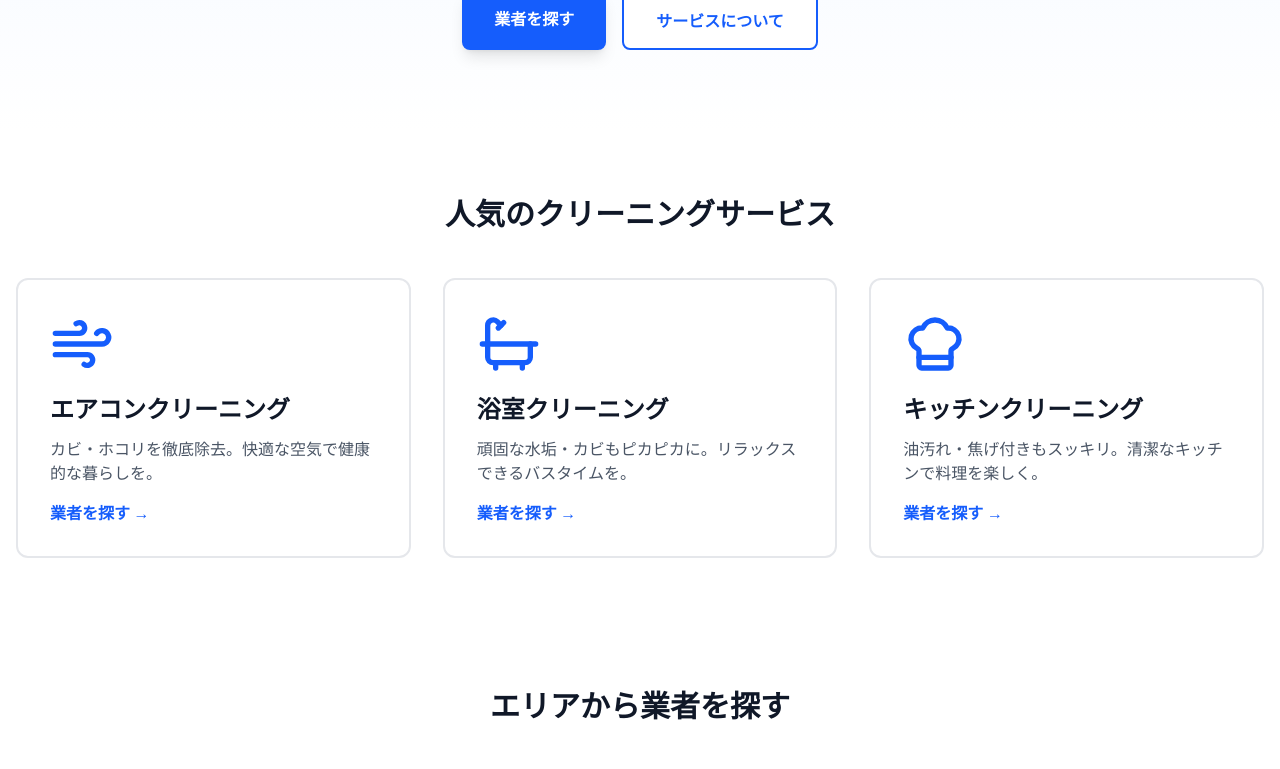
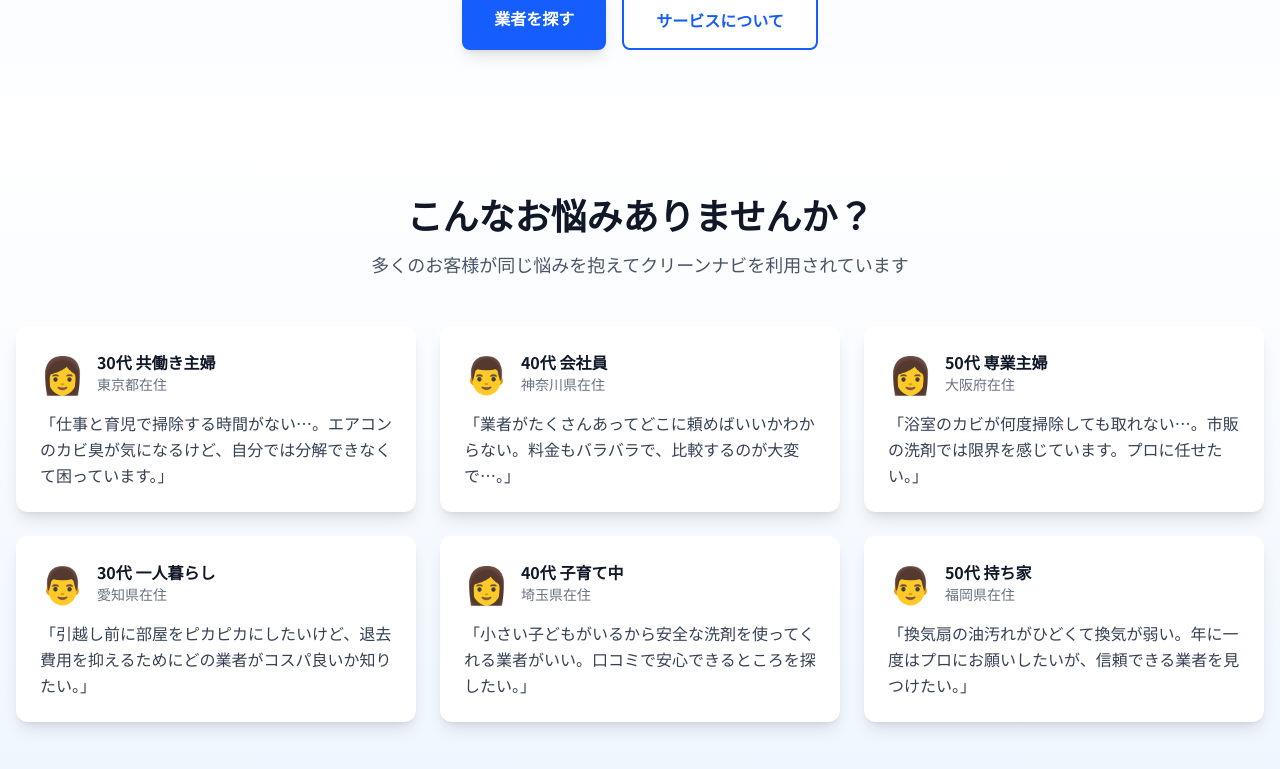
Before and after one commit to webmaster0818/site-001, a Next.js app: page / in a window 1280 px wide. Shown: the part 363-1132 px from the top of the page. Built offline with nearby package versions, Linux system fonts and the light colour scheme.

Commit message:
TOPページに「こんなお悩みありませんか？」セクション追加（6ペルソナ）

```diff
--- a/app/page.tsx
+++ b/app/page.tsx
@@ -107,6 +107,105 @@ export default function Home() {
             >
               サービスについて
             </Link>
+          </div>
+        </div>
+      </section>
+
+      {/* こんなお悩みありませんか？ */}
+      <section className="py-16 bg-gradient-to-b from-white to-blue-50">
+        <div className="container mx-auto px-4">
+          <div className="text-center mb-12">
+            <h3 className="text-3xl md:text-4xl font-bold text-gray-900 mb-4">
+              こんなお悩みありませんか？
+            </h3>
+            <p className="text-lg text-gray-600">
+              多くのお客様が同じ悩みを抱えてクリーンナビを利用されています
+            </p>
+          </div>
+          <div className="grid grid-cols-1 md:grid-cols-2 lg:grid-cols-3 gap-6 max-w-7xl mx-auto">
+            {/* ペルソナ1 */}
+            <div className="bg-white rounded-xl p-6 shadow-lg hover:shadow-xl transition">
+              <div className="flex items-center gap-3 mb-4">
+                <div className="text-4xl">👩</div>
+                <div>
+                  <div className="font-bold text-gray-900">30代 共働き主婦</div>
+                  <div className="text-sm text-gray-500">東京都在住</div>
+                </div>
+              </div>
+              <p className="text-gray-700 leading-relaxed">
+                「仕事と育児で掃除する時間がない…。エアコンのカビ臭が気になるけど、自分では分解できなくて困っています。」
+              </p>
+            </div>
+
+            {/* ペルソナ2 */}
+            <div className="bg-white rounded-xl p-6 shadow-lg hover:shadow-xl transition">
+              <div className="flex items-center gap-3 mb-4">
+                <div className="text-4xl">👨</div>
+                <div>
+                  <div className="font-bold text-gray-900">40代 会社員</div>
+                  <div className="text-sm text-gray-500">神奈川県在住</div>
+                </div>
+              </div>
+              <p className="text-gray-700 leading-relaxed">
+                「業者がたくさんあってどこに頼めばいいかわからない。料金もバラバラで、比較するのが大変で…。」
+              </p>
+            </div>
+
+            {/* ペルソナ3 */}
+            <div className="bg-white rounded-xl p-6 shadow-lg hover:shadow-xl transition">
+              <div className="flex items-center gap-3 mb-4">
+                <div className="text-4xl">👩</div>
+                <div>
+                  <div className="font-bold text-gray-900">50代 専業主婦</div>
+                  <div className="text-sm text-gray-500">大阪府在住</div>
+                </div>
+              </div>
+              <p className="text-gray-700 leading-relaxed">
+                「浴室のカビが何度掃除しても取れない…。市販の洗剤では限界を感じています。プロに任せたい。」
+              </p>
+            </div>
+
+            {/* ペルソナ4 */}
+            <div className="bg-white rounded-xl p-6 shadow-lg hover:shadow-xl transition">
+              <div className="flex items-center gap-3 mb-4">
+                <div className="text-4xl">👨</div>
+                <div>
+                  <div className="font-bold text-gray-900">30代 一人暮らし</div>
+                  <div className="text-sm text-gray-500">愛知県在住</div>
+                </div>
+              </div>
+              <p className="text-gray-700 leading-relaxed">
+                「引越し前に部屋をピカピカにしたいけど、退去費用を抑えるためにどの業者がコスパ良いか知りたい。」
+              </p>
+            </div>
+
+            {/* ペルソナ5 */}
+            <div className="bg-white rounded-xl p-6 shadow-lg hover:shadow-xl transition">
+              <div className="flex items-center gap-3 mb-4">
+                <div className="text-4xl">👩</div>
+                <div>
+                  <div className="font-bold text-gray-900">40代 子育て中</div>
+                  <div className="text-sm text-gray-500">埼玉県在住</div>
+                </div>
+              </div>
+              <p className="text-gray-700 leading-relaxed">
+                「小さい子どもがいるから安全な洗剤を使ってくれる業者がいい。口コミで安心できるところを探したい。」
+              </p>
+            </div>
+
+            {/* ペルソナ6 */}
+            <div className="bg-white rounded-xl p-6 shadow-lg hover:shadow-xl transition">
+              <div className="flex items-center gap-3 mb-4">
+                <div className="text-4xl">👨</div>
+                <div>
+                  <div className="font-bold text-gray-900">50代 持ち家</div>
+                  <div className="text-sm text-gray-500">福岡県在住</div>
+                </div>
+              </div>
+              <p className="text-gray-700 leading-relaxed">
+                「換気扇の油汚れがひどくて換気が弱い。年に一度はプロにお願いしたいが、信頼できる業者を見つけたい。」
+              </p>
+            </div>
           </div>
         </div>
       </section>
```
